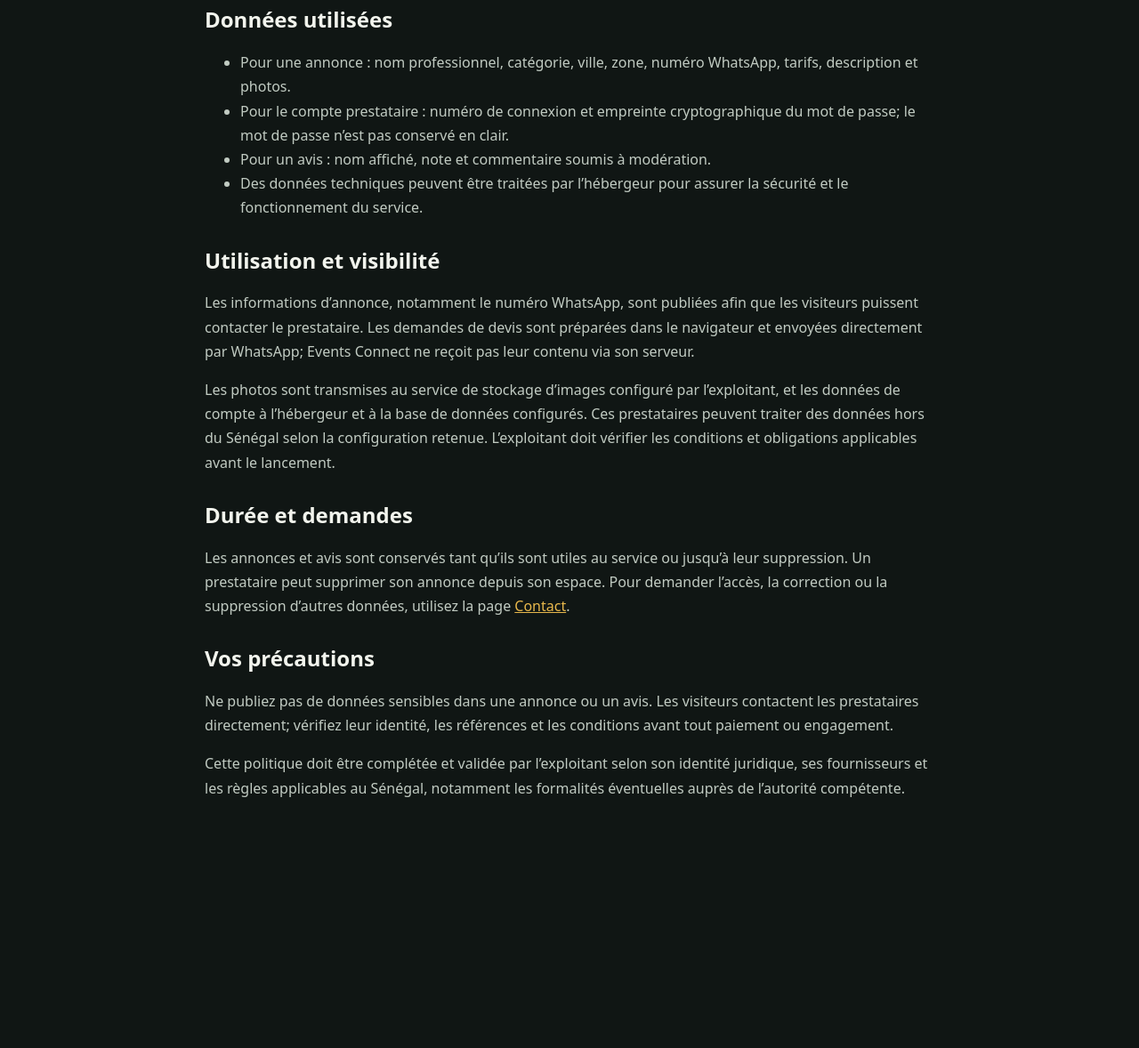
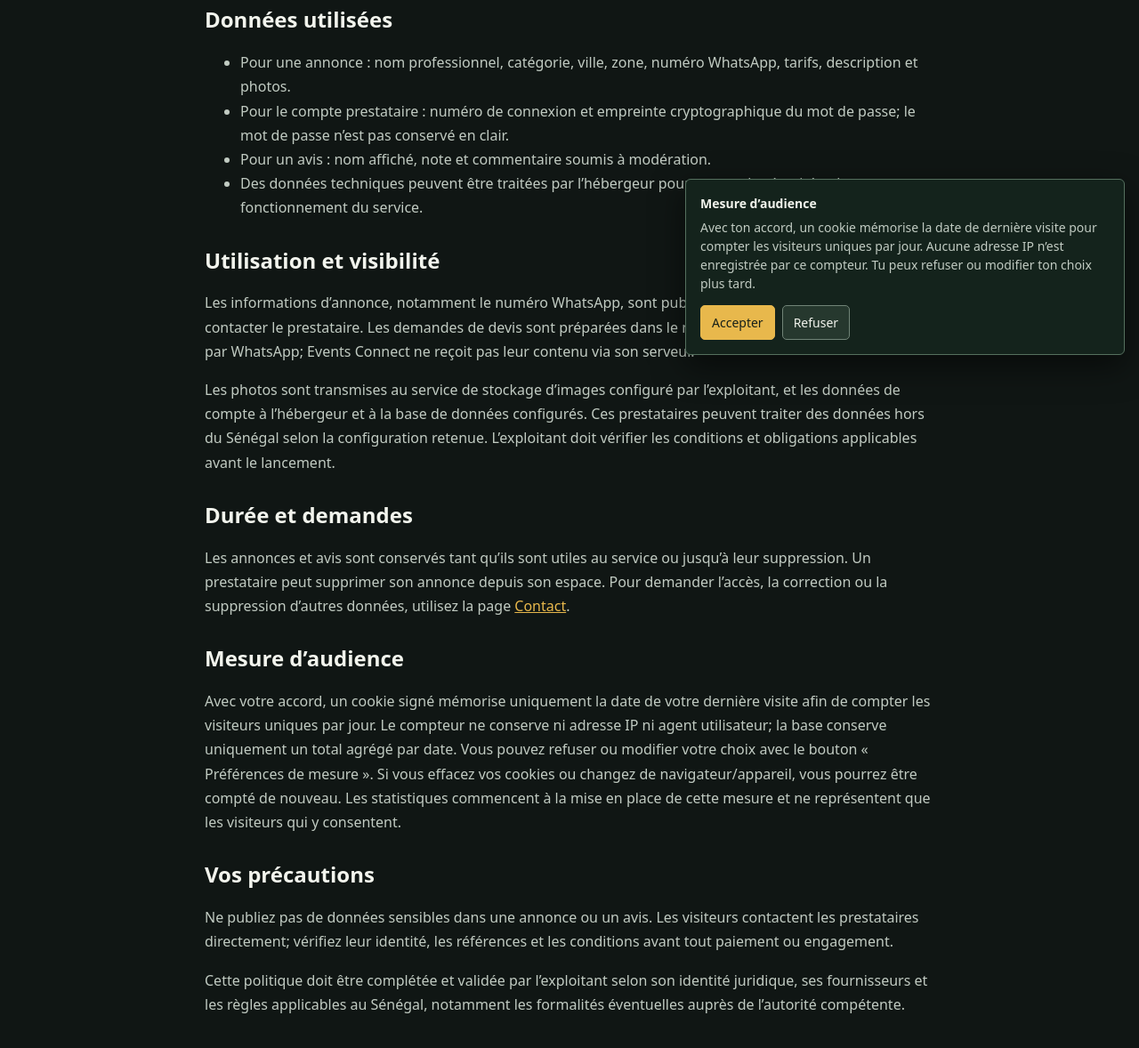
Before and after one commit to ismailan997-rgb/events_connect, a Flask app: page /confidentialite in a window 1280 px wide. Shown: the part 385-1563 px from the top of the page at 89% size. Before the commit the page ends 1281 px from the top, so only its background shows below. Run offline with Flask 3, Linux system fonts and the light colour scheme; some libraries are stand-ins or nearby versions.

Commit message:
Add consent-based visitor statistics

```diff
--- a/app.py
+++ b/app.py
@@ -3,15 +3,18 @@ import json
 import secrets
 import sqlite3
 import uuid
+from datetime import datetime, timedelta
 from functools import wraps
+from zoneinfo import ZoneInfo
+from urllib.parse import urlsplit
 
 import cloudinary
 import cloudinary.uploader
-from flask import Flask, render_template, request, redirect, url_for, jsonify, session
-from datetime import datetime
+from flask import Flask, g, render_template, request, redirect, url_for, jsonify, session
 from flask_limiter import Limiter
 from flask_limiter.util import get_remote_address
 from flask_wtf.csrf import CSRFProtect
+from itsdangerous import BadSignature, URLSafeSerializer
 from werkzeug.middleware.proxy_fix import ProxyFix
 from werkzeug.security import check_password_hash, generate_password_hash
 
@@ -230,6 +233,13 @@ def init_db():
                 );
             ''')
 
+        conn.execute('''
+            CREATE TABLE IF NOT EXISTS daily_visitors (
+                visit_date TEXT PRIMARY KEY,
+                unique_visitors INTEGER NOT NULL DEFAULT 0
+            )
+        ''')
+
         # Migrations automatiques si la table existait sans ces colonnes
         if DATABASE_URL:
             cols = [row['column_name'] for row in conn.execute(
@@ -345,6 +355,66 @@ def upload_file_to_cloudinary(file_storage, folder='events-connect'):
         raise ValueError(f"Échec du téléversement d'image : {str(exc)}") from exc
 
 
+VISITOR_COOKIE_NAME = 'events_connect_visitor_day'
+VISITOR_COOKIE_MAX_AGE = 365 * 24 * 60 * 60
+ANALYTICS_CONSENT_COOKIE = 'events_connect_analytics_consent'
+visitor_cookie_serializer = URLSafeSerializer(
+    app.config['SECRET_KEY'], salt='events-connect-daily-visitors'
+)
+analytics_consent_serializer = URLSafeSerializer(
+    app.config['SECRET_KEY'], salt='events-connect-analytics-consent'
+)
+
+
+def current_visit_date():
+    return datetime.now(ZoneInfo('Africa/Dakar')).date()
+
+
+@app.before_request
+def count_daily_unique_visitor():
+    if (
+        request.method != 'GET'
+        or request.endpoint is None
+        or request.endpoint == 'static'
+        or request.path.startswith(('/admin', '/dashboard', '/api/'))
+    ):
+        return
+
+    try:
+        analytics_consent = analytics_consent_serializer.loads(
+            request.cookies.get(ANALYTICS_CONSENT_COOKIE, '')
+        )
+    except BadSignature:
+        analytics_consent = None
+    if analytics_consent != 'accepted':
+        return
+
+    today = current_visit_date().isoformat()
+    try:
+        last_counted_day = visitor_cookie_serializer.loads(
+            request.cookies.get(VISITOR_COOKIE_NAME, '')
+        )
+    except BadSignature:
+        last_counted_day = None
+    if last_counted_day == today:
+        return
+
+    try:
+        with get_db() as conn:
+            conn.execute(
+                '''INSERT INTO daily_visitors (visit_date, unique_visitors)
+                   VALUES (?, 1)
+                   ON CONFLICT (visit_date) DO UPDATE
+                   SET unique_visitors = daily_visitors.unique_visitors + 1''',
+                [today],
+            )
+    except Exception:
+        app.logger.exception('Unable to record daily visitor count')
+        return
+
+    g.visitor_day_cookie = visitor_cookie_serializer.dumps(today)
+
+
 @app.after_request
 def add_security_headers(response):
     response.headers['X-Content-Type-Options'] = 'nosniff'
@@ -353,6 +423,16 @@ def add_security_headers(response):
     response.headers['Permissions-Policy'] = 'camera=(), microphone=(), geolocation=()'
     if IS_PRODUCTION:
         response.headers['Strict-Transport-Security'] = 'max-age=31536000; includeSubDomains'
+    visitor_day_cookie = getattr(g, 'visitor_day_cookie', None)
+    if visitor_day_cookie:
+        response.set_cookie(
+            VISITOR_COOKIE_NAME,
+            visitor_day_cookie,
+            max_age=VISITOR_COOKIE_MAX_AGE,
+            secure=IS_PRODUCTION,
+            httponly=True,
+            samesite='Lax',
+        )
     return response
 
 
@@ -366,6 +446,17 @@ def inject_contact_details():
         'hosting_provider': os.environ.get('HOSTING_PROVIDER', ''),
         'legal_operator_registration': os.environ.get('LEGAL_OPERATOR_REGISTRATION', ''),
     }
+
+
+@app.context_processor
+def inject_analytics_consent():
+    try:
+        analytics_consent = analytics_consent_serializer.loads(
+            request.cookies.get(ANALYTICS_CONSENT_COOKIE, '')
+        )
+    except BadSignature:
+        analytics_consent = None
+    return {'analytics_consent': analytics_consent}
 
 # ------------------------------------------------------------------
 # Routes
@@ -442,6 +533,37 @@ def legal_notice():
 @app.route('/contact')
 def contact():
     return render_template('contact.html')
+
+
+@app.route('/analytics-consent', methods=['POST'])
+def save_analytics_consent():
+    choice = request.form.get('choice')
+    if choice not in {'accepted', 'declined'}:
+        return redirect(url_for('home'))
+
+    next_path = request.form.get('next', '/')
+    parsed_next_path = urlsplit(next_path)
+    if (
+        not next_path.startswith('/')
+        or next_path.startswith('//')
+        or '\\' in next_path
+        or parsed_next_path.scheme
+        or parsed_next_path.netloc
+    ):
+        next_path = url_for('home')
+
+    response = redirect(next_path)
+    response.set_cookie(
+        ANALYTICS_CONSENT_COOKIE,
+        analytics_consent_serializer.dumps(choice),
+        max_age=VISITOR_COOKIE_MAX_AGE,
+        secure=IS_PRODUCTION,
+        httponly=True,
+        samesite='Lax',
+    )
+    if choice == 'declined':
+        response.delete_cookie(VISITOR_COOKIE_NAME, secure=IS_PRODUCTION, httponly=True, samesite='Lax')
+    return response
 
 @app.route('/dashboard-access', methods=['GET', 'POST'])
 @limiter.limit('5 per 15 minutes', methods=['POST'])
@@ -627,10 +749,24 @@ def admin():
         "SELECT r.id, r.provider_id, r.author, r.rating, r.comment, r.created_at, p.name AS provider_name "
         "FROM reviews r JOIN providers p ON p.id = r.provider_id WHERE r.status = 'pending' ORDER BY r.created_at ASC"
     ).fetchall()
+    today = current_visit_date()
+    first_day = today - timedelta(days=29)
+    visitor_rows = db.execute(
+        'SELECT visit_date, unique_visitors FROM daily_visitors WHERE visit_date >= ? AND visit_date <= ?',
+        [first_day.isoformat(), today.isoformat()],
+    ).fetchall()
     db.close()
+    visitor_counts = {row['visit_date']: row['unique_visitors'] for row in visitor_rows}
+    visitors_today = visitor_counts.get(today.isoformat(), 0)
+    visitors_7_days = sum(
+        visitor_counts.get((today - timedelta(days=offset)).isoformat(), 0)
+        for offset in range(7)
+    )
+    visitors_30_days = sum(visitor_counts.values())
     return render_template(
         'admin.html', providers=providers, verified_providers=verified_providers,
-        pending_reviews=pending_reviews
+        pending_reviews=pending_reviews, visitors_today=visitors_today,
+        visitors_7_days=visitors_7_days, visitors_30_days=visitors_30_days
     )
 
 
--- /dev/null
+++ b/templates/_analytics_consent.html
@@ -0,0 +1,33 @@
+<style>
+    .analytics-consent-panel{position:fixed;right:16px;bottom:16px;z-index:10000;width:min(460px,calc(100vw - 32px));padding:16px;background:#14231c;color:#f2f4ed;border:1px solid #55705e;border-radius:6px;box-shadow:0 12px 36px #0008;font:14px/1.5 system-ui,sans-serif}
+    .analytics-consent-panel[hidden],.analytics-consent-toggle[hidden]{display:none}
+    .analytics-consent-panel p{margin:6px 0 14px;color:#c1cbc2}
+    .analytics-consent-actions{display:flex;gap:8px;flex-wrap:wrap}
+    .analytics-consent-panel button,.analytics-consent-toggle{padding:8px 12px;border:1px solid #718477;border-radius:5px;background:#26382e;color:#f2f4ed;font:inherit;cursor:pointer}
+    .analytics-consent-panel button:first-child{background:#e8b84c;border-color:#e8b84c;color:#172019}
+    .analytics-consent-toggle{position:fixed;right:16px;bottom:16px;z-index:9999;background:#14231c}
+</style>
+<aside class="analytics-consent-panel" id="analytics-consent-panel" role="dialog" aria-labelledby="analytics-consent-title" {% if analytics_consent in ['accepted', 'declined'] %}hidden{% endif %}>
+    <strong id="analytics-consent-title">Mesure d’audience</strong>
+    <p>Avec ton accord, un cookie mémorise la date de dernière visite pour compter les visiteurs uniques par jour. Aucune adresse IP n’est enregistrée par ce compteur. Tu peux refuser ou modifier ton choix plus tard.</p>
+    <form method="post" action="{{ url_for('save_analytics_consent') }}">
+        <input type="hidden" name="csrf_token" value="{{ csrf_token() }}">
+        <input type="hidden" name="next" value="{{ request.full_path }}">
+        <div class="analytics-consent-actions">
+            <button type="submit" name="choice" value="accepted">Accepter</button>
+            <button type="submit" name="choice" value="declined">Refuser</button>
+        </div>
+    </form>
+</aside>
+<button class="analytics-consent-toggle" id="analytics-consent-toggle" type="button" aria-controls="analytics-consent-panel" aria-expanded="false" {% if analytics_consent not in ['accepted', 'declined'] %}hidden{% endif %}>Préférences de mesure</button>
+<script>
+    (()=>{
+        const panel=document.getElementById('analytics-consent-panel');
+        const toggle=document.getElementById('analytics-consent-toggle');
+        if(!panel||!toggle)return;
+        toggle.addEventListener('click',()=>{
+            panel.hidden=!panel.hidden;
+            toggle.setAttribute('aria-expanded',String(!panel.hidden));
+        });
+    })();
+</script>
--- a/templates/conditions.html
+++ b/templates/conditions.html
@@ -19,4 +19,4 @@
     <h2>Disponibilité et signalement</h2>
     <p>Une annonce peut être suspendue ou retirée en cas d’information inexacte, de demande justifiée ou de non-respect des présentes conditions. Pour signaler un problème ou demander une suppression, contactez Events Connect depuis la page <a href="/contact">Contact</a>.</p>
     <p>Ces conditions sont un texte de lancement à compléter avec l’identité juridique de l’exploitant et à faire valider selon les règles applicables au Sénégal.</p>
-</main></body></html>
+</main>{% include '_analytics_consent.html' %}</body></html>
--- a/templates/confidentialite.html
+++ b/templates/confidentialite.html
@@ -17,7 +17,9 @@
     <p>Les photos sont transmises au service de stockage d’images configuré par l’exploitant, et les données de compte à l’hébergeur et à la base de données configurés. Ces prestataires peuvent traiter des données hors du Sénégal selon la configuration retenue. L’exploitant doit vérifier les conditions et obligations applicables avant le lancement.</p>
     <h2>Durée et demandes</h2>
     <p>Les annonces et avis sont conservés tant qu’ils sont utiles au service ou jusqu’à leur suppression. Un prestataire peut supprimer son annonce depuis son espace. Pour demander l’accès, la correction ou la suppression d’autres données, utilisez la page <a href="/contact">Contact</a>.</p>
+    <h2>Mesure d’audience</h2>
+    <p>Avec votre accord, un cookie signé mémorise uniquement la date de votre dernière visite afin de compter les visiteurs uniques par jour. Le compteur ne conserve ni adresse IP ni agent utilisateur; la base conserve uniquement un total agrégé par date. Vous pouvez refuser ou modifier votre choix avec le bouton « Préférences de mesure ». Si vous effacez vos cookies ou changez de navigateur/appareil, vous pourrez être compté de nouveau. Les statistiques commencent à la mise en place de cette mesure et ne représentent que les visiteurs qui y consentent.</p>
     <h2>Vos précautions</h2>
     <p>Ne publiez pas de données sensibles dans une annonce ou un avis. Les visiteurs contactent les prestataires directement; vérifiez leur identité, les références et les conditions avant tout paiement ou engagement.</p>
     <p>Cette politique doit être complétée et validée par l’exploitant selon son identité juridique, ses fournisseurs et les règles applicables au Sénégal, notamment les formalités éventuelles auprès de l’autorité compétente.</p>
-</main></body></html>
+</main>{% include '_analytics_consent.html' %}</body></html>
--- a/templates/contact.html
+++ b/templates/contact.html
@@ -12,4 +12,4 @@
     {% if support_whatsapp %}<p class="contact"><strong>WhatsApp</strong><br><a href="https://wa.me/{{ support_whatsapp }}">Écrire au +{{ support_whatsapp }}</a></p>{% endif %}
     {% if not support_email and not support_whatsapp %}<p class="contact">Les coordonnées de contact doivent être configurées avant le lancement public.</p>{% endif %}
     <p><a href="/mentions-legales">Mentions légales</a> · <a href="/confidentialite">Confidentialité</a> · <a href="/conditions">Conditions</a></p>
-</main></body></html>
+</main>{% include '_analytics_consent.html' %}</body></html>
--- a/templates/index.html
+++ b/templates/index.html
@@ -541,5 +541,6 @@
     }
 </script>
 
+{% include '_analytics_consent.html' %}
 </body>
 </html>
--- a/templates/inscription.html
+++ b/templates/inscription.html
@@ -318,5 +318,6 @@ function updatePortfolioCount(input) {
         : 'Jusqu’à 5 photos JPG, PNG ou WebP, 5 Mo chacune. Sélectionnez plusieurs fichiers en maintenant Ctrl.';
 }
 </script>
+{% include '_analytics_consent.html' %}
 </body>
 </html>
--- a/templates/mentions_legales.html
+++ b/templates/mentions_legales.html
@@ -12,4 +12,4 @@
     {% if legal_operator_registration %}<p><strong>Immatriculation :</strong> {{ legal_operator_registration }}</p>{% endif %}
     <p><strong>Contact :</strong> {% if support_email %}<a href="mailto:{{ support_email }}">{{ support_email }}</a>{% endif %}{% if support_email and support_whatsapp %} · {% endif %}{% if support_whatsapp %}<a href="https://wa.me/{{ support_whatsapp }}">WhatsApp +{{ support_whatsapp }}</a>{% endif %}{% if not support_email and not support_whatsapp %}À configurer avant le lancement public.{% endif %}</p>
     <p><strong>Hébergement :</strong> {{ hosting_provider or 'Hébergeur à renseigner.' }}</p>
-</main></body></html>
+</main>{% include '_analytics_consent.html' %}</body></html>
--- a/templates/prestataire.html
+++ b/templates/prestataire.html
@@ -647,5 +647,6 @@ function share() {
     });
 })();
 </script>
+{% include '_analytics_consent.html' %}
 </body>
 </html>
```
Also changed, not shown: templates/admin.html (+8 -0 lines), test_app.py (+31 -0 lines).
